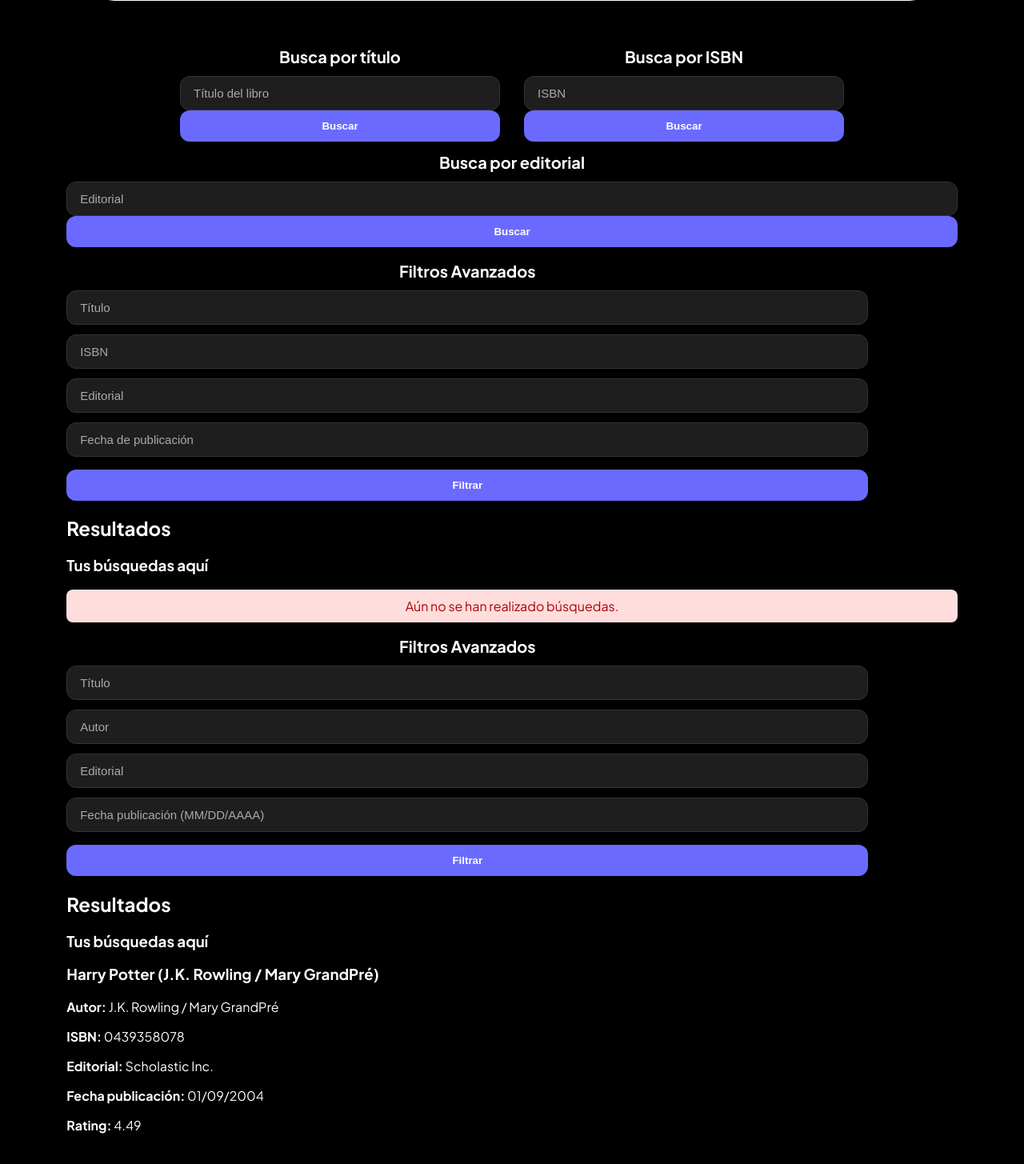
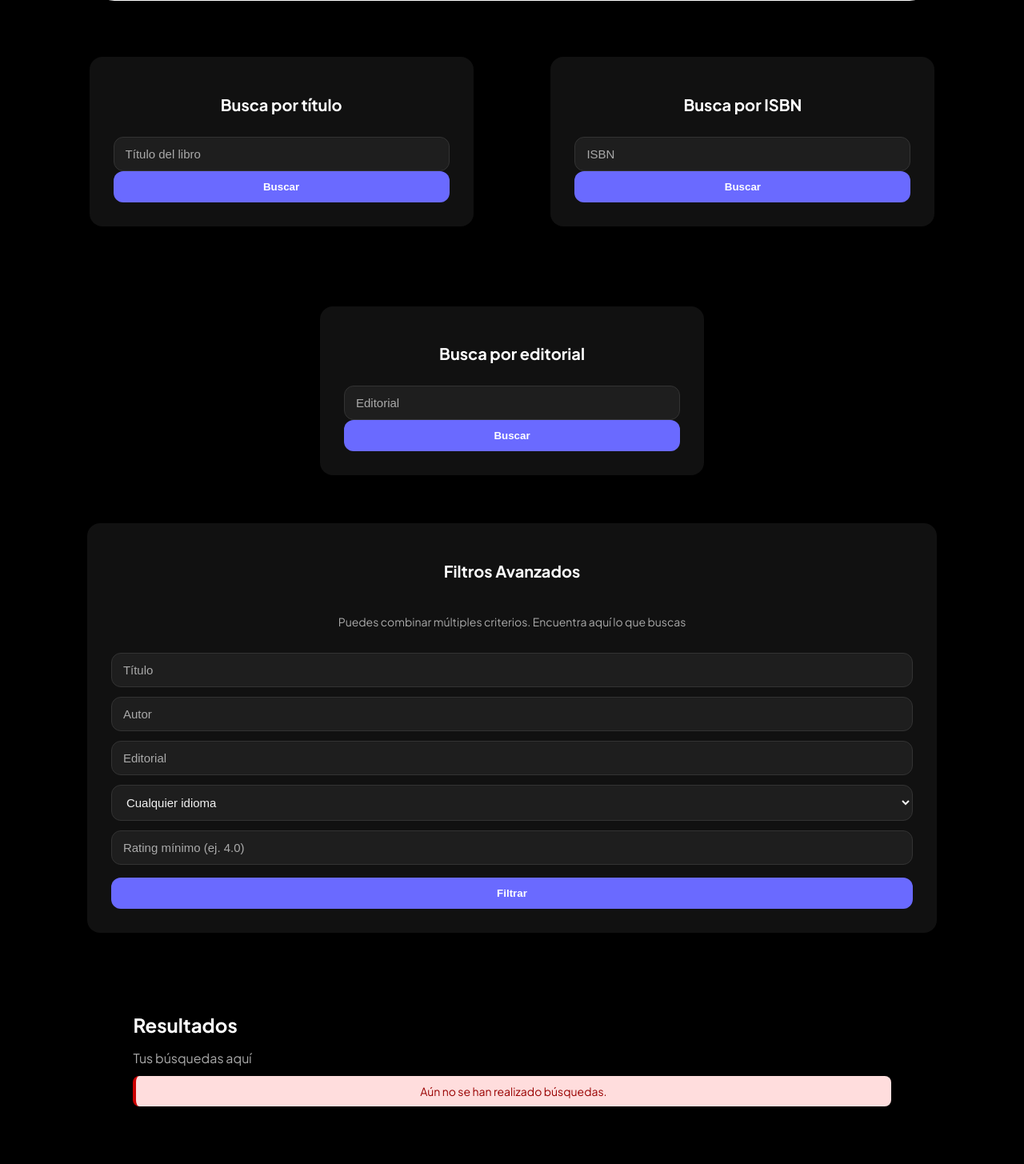
Before and after one commit to vcalderonc/ProyectoFinalSQL, a Flask app: page /libros in a window 1280 px wide. Shown: the part 452-1907 px from the top of the page at 80% size. Before the commit the page ends 1869 px from the top, so only its background shows below. Run offline with Flask 3, Linux system fonts and the light colour scheme; data that the repository does not hold is empty.

Commit message:
termiando libros y peli

```diff
--- a/ProyectoFinalSQL/Backend/app.py
+++ b/ProyectoFinalSQL/Backend/app.py
@@ -28,9 +28,11 @@ app = Flask(
 def libros():
     titulo = request.args.get("titulo")
     isbn = request.args.get("isbn")
-    fecha = request.args.get("fecha")
     editorial = request.args.get("editorial")
-    resultado = obtener_libros(titulo, isbn, fecha, editorial)
+    autor = request.args.get("autor")
+    idioma = request.args.get("idioma")
+    rating_min = request.args.get("rating_min")
+    resultado = obtener_libros(titulo, isbn, editorial, autor, idioma, rating_min)
     return render_template("libros.html", libros=resultado)
 
 
--- a/ProyectoFinalSQL/Frontend/Static/libros.css
+++ b/ProyectoFinalSQL/Frontend/Static/libros.css
@@ -1,24 +1,102 @@
-/* ------------------ FILTROS BÁSICOS Y AVANZADOS ------------------ */
-/* ------------------ FILTROS BÁSICOS Y AVANZADOS ------------------ */
+/* ------------------ ESTILO BASE ------------------ */
+body {
+  font-family: 'Plus Jakarta Sans', sans-serif;
+  margin: 0;
+  background-color: #000;
+  color: #fff;
+}
+
+.main-wrapper {
+  padding-inline: 6.5vw;
+}
+
+/* ------------------ HEADER ------------------ */
+header {
+  background-color: #000;
+  color: #fff;
+  padding: 24px 6.5vw;
+  display: flex;
+  justify-content: space-between;
+  align-items: center;
+  flex-wrap: wrap;
+}
+
+.logo {
+  font-size: 1.4rem;
+  font-weight: 700;
+  text-transform: uppercase;
+}
+
+.menu-icon {
+  font-size: 24px;
+  color: #fff;
+  cursor: pointer;
+}
+
+/* ------------------ HERO ------------------ */
+.secondary-hero {
+  background-color: #fff;
+  color: #000;
+  border-radius: 32px;
+  max-width: 95%;
+  margin: 40px auto;
+  display: flex;
+  justify-content: space-between;
+  align-items: center;
+  padding: 40px 60px;
+  flex-wrap: wrap;
+}
+
+.secondary-hero .hero-text {
+  flex: 1;
+  padding-right: 40px;
+}
+
+.secondary-hero .hero-text h1 {
+  font-size: 24px;
+  font-weight: 700;
+  margin-bottom: 10px;
+  color: #000;
+}
+
+.secondary-hero .hero-text p {
+  font-size: 14px;
+  color: #333;
+}
+
+.secondary-hero .hero-image {
+  flex: 1;
+  max-width: 600px;
+}
+
+.secondary-hero .hero-image video {
+  width: 100%;
+  height: 100%;
+  object-fit: cover;
+}
+
+/* ------------------ FILTROS (BÁSICOS Y AVANZADOS) ------------------ */
 .filtros-basicos {
   display: flex;
-  gap: 30px;
+  gap: 40px;
   justify-content: center;
   flex-wrap: wrap;
-  margin: 40px auto 20px;
-  padding-inline: 6vw;
+  margin-top: 30px;
+  margin-bottom: 20px;
 }
 
-.filtros-basicos .filtro-box {
+.filtro-box {
   background-color: #111;
   border-radius: 16px;
   padding: 30px;
-  flex: 1 1 400px;
-  max-width: 480px;
-  box-sizing: border-box;
+  margin: 30px auto;
   display: flex;
   flex-direction: column;
   gap: 16px;
+  min-width: 360px;
+  max-width: 420px;
+  flex: 1;
+  text-align: center;
 }
 
 .filtro-box h1,
@@ -32,7 +110,7 @@
 .filtro-box .input-field,
 .filtro-box select {
   width: 100%;
-  padding: 12px 16px;
+  padding: 12px 14px;
   border-radius: 12px;
   border: 1px solid #333;
   background-color: #1e1e1e;
@@ -62,231 +140,149 @@
   background-color: #4d4dd6;
 }
 
-/* Filtros avanzados */
-.filtros-avanzados {
-  background-color: #111;
-  border-radius: 16px;
-  padding: 30px;
-  margin: 30px auto;
-  max-width: 92%;
-  display: flex;
-  flex-direction: column;
-  gap: 16px;
+/* ------------------ RESULTADOS ------------------ */
+.resultados {
+  padding: 40px 6.5vw;
+  margin-top: 40px;
 }
 
-.filtros-avanzados h2 {
-  font-size: 20px;
-  color: #fff;
-  text-align: center;
-  margin-bottom: 12px;
+.resultados h1 {
+  font-size: 24px;
+  font-weight: 700;
+  margin-bottom: 4px;
 }
 
-.filtros-avanzados .input-group {
-  display: flex;
-  flex-wrap: wrap;
-  gap: 12px;
+.resultados h3 {
+  font-size: 16px;
+  font-weight: 500;
+  margin-bottom: 12px;
+  color: #aaa;
 }
 
-/* Responsive */
+.resultados .error-message {
+  background-color: #ffdddd;
+  color: #900;
+  padding: 10px 16px;
+  border-left: 4px solid #c00;
+  border-radius: 8px;
+  margin-top: 0;
+  margin-bottom: 32px;
+  font-size: 14px;
+  font-weight: 500;
+}
+
+/* ------------------ RETÍCULA ------------------ */
+.peliculas-grid {
+  display: grid;
+  grid-template-columns: repeat(auto-fill, minmax(260px, 1fr));
+  gap: 32px;
+  justify-items: center;
+  max-width: 1600px;
+  margin: 0 auto;
+}
+
+.pelicula-card {
+  background-color: #111;
+  border: 1px solid #333;
+  border-radius: 20px;
+  padding: 20px;
+  width: 100%;
+  max-width: 280px;
+  box-shadow: 0 4px 12px rgba(0, 0, 0, 0.2);
+  transition: transform 0.3s ease, box-shadow 0.3s ease;
+}
+
+.pelicula-card:hover {
+  transform: translateY(-4px);
+  box-shadow: 0 0 0 1px #444;
+}
+
+.pelicula-card h3 {
+  font-size: 18px;
+  font-weight: 700;
+  margin-bottom: 10px;
+}
+
+.pelicula-card p {
+  font-size: 14px;
+  color: #ccc;
+  margin: 4px 0;
+}
+
+.pelicula-card p strong {
+  color: #fff;
+}
+
+/* ------------------ MODAL PERSONALIZADO ------------------ */
+.modal {
+  display: none;
+  position: fixed;
+  z-index: 10000;
+  left: 0;
+  top: 0;
+  width: 100%;
+  height: 100%;
+  background-color: rgba(0, 0, 0, 0.7);
+  backdrop-filter: blur(3px);
+  justify-content: center;
+  align-items: center;
+}
+
+.modal-content {
+  background-color: #1e1e1e;
+  padding: 30px;
+  border-radius: 16px;
+  width: 90%;
+  max-width: 400px;
+  text-align: center;
+  box-shadow: 0 4px 12px rgba(255, 255, 255, 0.1);
+  animation: fadeIn 0.3s ease;
+  color: #fff;
+}
+
+.modal-content p {
+  margin: 0;
+  font-size: 16px;
+}
+
+.close-btn {
+  position: absolute;
+  top: 10px;
+  right: 20px;
+  color: #aaa;
+  font-size: 24px;
+  cursor: pointer;
+}
+
+.close-btn:hover {
+  color: #fff;
+}
+
+/* ------------------ RESPONSIVE ------------------ */
 @media (max-width: 768px) {
-  .filtros-basicos {
+  header {
     flex-direction: column;
+    gap: 12px;
+  }
+
+  .peliculas-grid {
+    grid-template-columns: repeat(auto-fill, minmax(160px, 1fr));
     gap: 20px;
   }
 
   .filtro-box {
+    padding: 20px;
+    gap: 12px;
     max-width: 100%;
   }
 
-  .filtros-avanzados .input-group {
+  .secondary-hero {
     flex-direction: column;
+    padding: 30px;
+  }
+
+  .secondary-hero .hero-text {
+    padding-right: 0;
+    margin-bottom: 20px;
   }
 }
-
-
-/* Responsive */
-@media (max-width: 768px) {
-  .filtros-basicos {
-    flex-direction: column;
-    gap: 20px;
-  }
-
-  .filtro-box {
-    max-width: 100%;
-  }
-
-  .filtros-avanzados .input-group {
-    flex-direction: column;
-  }
-}
-/* ------------------ ESTILO BASE ------------------ */
-body {
-  font-family: 'Plus Jakarta Sans', sans-serif;
-  margin: 0;
-  background-color: #000;
-  color: #fff;
-}
-
-header {
-  background-color: #000;
-  color: #fff;
-  padding: 24px 6.5vw;
-  display: flex;
-  justify-content: space-between;
-  align-items: center;
-  flex-wrap: wrap;
-}
-
-.logo {
-  font-size: 1.4rem;
-  font-weight: 700;
-  text-transform: uppercase;
-}
-
-.menu-icon {
-  font-size: 24px;
-  color: #fff;
-  cursor: pointer;
-}
-
-.dropdown-menu {
-  display: none;
-  background-color: #111;
-  color: white;
-  padding: 10px 20px;
-  position: absolute;
-  top: 80px;
-  right: 0;
-  border-radius: 12px;
-  z-index: 100;
-}
-
-.dropdown-menu ul {
-  list-style: none;
-  padding: 0;
-  margin: 0;
-}
-
-.dropdown-menu ul li {
-  padding: 10px 0;
-}
-
-.dropdown-menu ul li a {
-  color: white;
-  text-decoration: none;
-  font-weight: 500;
-}
-
-.dropdown-menu ul li:hover {
-  background-color: #222;
-}
-
-/* ------------------ FILTROS BÁSICOS PERSONALIZADOS ------------------ */
-.filtros-basicos {
-  display: flex;
-  gap: 30px;
-  justify-content: center;
-  flex-wrap: wrap;
-  margin-top: 30px;
-  margin-bottom: 20px;
-}
-
-.filtros-basicos .filtro-box {
-  background-color: #111;
-  border-radius: 16px;
-  padding: 30px;
-  display: flex;
-  flex-direction: column;
-  gap: 16px;
-  min-width: 360px;
-  max-width: 400px;
-  flex: 1;
-  text-align: center;
-}
-
-.filtros-basicos .filtro-box h1 {
-  font-size: 20px;
-  margin-bottom: 10px;
-}
-
-.filtros-basicos .filtro-box .input-field,
-.filtros-basicos .filtro-box select {
-  width: 100%;
-  padding: 12px 14px;
-  border-radius: 12px;
-  border: 1px solid #333;
-  background-color: #1e1e1e;
-  color: #f1f1f1;
-  font-size: 15px;
-  outline: none;
-  box-sizing: border-box;
-}
-
-.filtros-basicos .filtro-box button {
-  width: 100%;
-  padding: 12px;
-  border-radius: 12px;
-  background-color: #6a6aff;
-  color: white;
-  font-weight: 600;
-  border: none;
-  cursor: pointer;
-  transition: background-color 0.3s ease;
-}
-
-.filtros-basicos .filtro-box button:hover {
-  background-color: #4d4dd6;
-}
-
-/* ------------------ FILTROS AVANZADOS ------------------ */
-.filtro-box-avanzado {
-  background-color: #111;
-  border-radius: 16px;
-  padding: 30px;
-  margin: 30px auto;
-  display: flex;
-  flex-direction: column;
-  gap: 16px;
-  width: 90%;
-  max-width: 1000px;
-}
-
-.filtro-box-avanzado h2 {
-  font-size: 18px;
-  color: #fff;
-  margin-bottom: 16px;
-  text-align: center;
-}
-
-.filtro-box-avanzado .input-field,
-.filtro-box-avanzado select {
-  width: 100%;
-  padding: 12px 14px;
-  border-radius: 12px;
-  border: 1px solid #333;
-  background-color: #1e1e1e;
-  color: #f1f1f1;
-  font-size: 15px;
-  outline: none;
-  box-sizing: border-box;
-}
-
-.filtro-box-avanzado .input-field::placeholder {
-  color: #aaa;
-}
-
-.filtro-box-avanzado button {
-  width: 100%;
-  padding: 12px;
-  border-radius: 12px;
-  background-color: #6a6aff;
-  color: white;
-  font-weight: 600;
-  border: none;
-  cursor: pointer;
-  transition: background-color 0.3s ease;
-}
-
-.filtro-box-avanzado button:hover {
-  background-color: #4d4dd6;
-}
--- a/ProyectoFinalSQL/Frontend/Templates/libros.html
+++ b/ProyectoFinalSQL/Frontend/Templates/libros.html
@@ -9,9 +9,18 @@
   <link rel="stylesheet" href="https://cdnjs.cloudflare.com/ajax/libs/font-awesome/6.5.0/css/all.min.css" />
   <link href="https://fonts.googleapis.com/css2?family=Plus+Jakarta+Sans:wght@400;600;700&display=swap" rel="stylesheet">
 </head>
+
 <body>
+  <!-- Modal de error -->
+  <div id="modalError" class="modal">
+    <div class="modal-content">
+      <span class="close-btn" onclick="cerrarModalError()">&times;</span>
+      <p id="mensajeError">Mensaje de error</p>
+    </div>
+  </div>
+
   <div class="main-wrapper">
-    <!-- Header con logo y título -->
+    <!-- Header -->
     <header class="custom-header" style="display: flex; align-items: center; justify-content: space-between; padding-inline: 6.5vw;">
       <div style="display: flex; align-items: center; gap: 20px;">
         <div class="logo">
@@ -34,7 +43,7 @@
       </div>
     </header>
 
-    <!-- Hero con video -->
+    <!-- Hero -->
     <section class="hero-section secondary-hero">
       <div class="hero-text">
         <h1>Una colección viva de libros</h1>
@@ -49,9 +58,9 @@
       </div>
     </section>
 
-    <!-- Filtros básicos -->
-    <section style="display: flex; gap: 30px; justify-content: center; flex-wrap: wrap; margin-top: 30px;">
-      <div class="filtro-box" style="min-width: 400px;">
+<!-- Filtros básicos unificados -->
+<section class="filtros-basicos">
+  <div class="filtro-box">
     <h1>Busca por título</h1>
     <form method="get" action="#resultados" onsubmit="return validarTitulo(this)">
       <input type="text" class="input-field" name="titulo" placeholder="Título del libro">
@@ -59,37 +68,54 @@
     </form>
   </div>
 
-      <div class="filtro-box" style="min-width: 400px;">
+  <div class="filtro-box">
     <h1>Busca por ISBN</h1>
-        <form method="get" action="#resultados">
+    <form method="get" action="#resultados" onsubmit="return validarISBNBasico(this)">
       <input type="text" class="input-field" name="isbn" placeholder="ISBN">
       <button type="submit" class="button1">Buscar</button>
     </form>
   </div>
-    </section>
 
-     <div class="filtro-box" style="min-width: 400px;">
+  <div class="filtro-box">
     <h1>Busca por editorial</h1>
-        <form method="get" action="#resultados">
+    <form method="get" action="#resultados" onsubmit="return validarEditorialBasico(this)">
       <input type="text" class="input-field" name="editorial" placeholder="Editorial">
       <button type="submit" class="button1">Buscar</button>
     </form>
   </div>
 </section>
 
-    <!-- Filtros avanzados -->
+
+    <!-- Filtros avanzados mejorados -->
 <section class="filtro-box" style="max-width: none; width: 90%;">
   <h2>Filtros Avanzados</h2>
+  <p style="text-align:center; color:#aaa; font-size:14px;">
+    Puedes combinar múltiples criterios. Encuentra aquí lo que buscas
+  </p>
   <form method="get" action="#resultados" onsubmit="return validarAvanzado(this)">
     <div style="display: flex; flex-wrap: wrap; gap: 12px;">
       <input type="text" name="titulo" class="input-field" placeholder="Título">
-          <input type="text" name="isbn" class="input-field" placeholder="ISBN">
+      <input type="text" name="autor" class="input-field" placeholder="Autor">
       <input type="text" name="editorial" class="input-field" placeholder="Editorial">
-          <input type="text" name="fecha" class="input-field" placeholder="Fecha de publicación">
+      <select name="idioma" class="input-field">
+  <option value="">Cualquier idioma</option>
+  <option value="eng" {% if request.args.get('idioma') == 'eng' %}selected{% endif %}>Inglés</option>
+  <option value="en-GB" {% if request.args.get('idioma') == 'en-GB' %}selected{% endif %}>Inglés (UK)</option>
+  <option value="rus" {% if request.args.get('idioma') == 'rus' %}selected{% endif %}>Ruso</option>
+  <option value="lat" {% if request.args.get('idioma') == 'lat' %}selected{% endif %}>Latín</option>
+  <option value="por" {% if request.args.get('idioma') == 'por' %}selected{% endif %}>Portugués</option>
+  <option value="grc" {% if request.args.get('idioma') == 'grc' %}selected{% endif %}>Griego clásico</option>
+  <option value="nor" {% if request.args.get('idioma') == 'nor' %}selected{% endif %}>Noruego</option>
+  <option value="jpn" {% if request.args.get('idioma') == 'jpn' %}selected{% endif %}>Japonés</option>
+</select>
+
+
+<input type="number" name="rating_min" class="input-field" step="0.1" min="0" max="5" placeholder="Rating mínimo (ej. 4.0)">
     </div>
     <button type="submit" class="button1" style="margin-top: 16px;">Filtrar</button>
   </form>
 </section>
+
 
     <!-- Resultados -->
     <section class="resultados" id="resultados">
@@ -103,8 +129,8 @@
               <p><strong>Autor:</strong> {{ libro.authors }}</p>
               <p><strong>ISBN:</strong> {{ libro.isbn }}</p>
               <p><strong>Editorial:</strong> {{ libro.publisher }}</p>
-              <p><strong>Fecha publicación:</strong> {{ libro.publication_date }}</p>
               <p><strong>Rating:</strong> {{ libro.average_rating }}</p>
+              <p><strong>Idioma:</strong> {{ libro.language_code or "No disponible" }}</p>
             </div>
           {% endfor %}
         </div>
@@ -118,43 +144,24 @@
         </div>
       {% endif %}
     </section>
-     <!-- Filtros avanzados -->
-    <section class="filtro-box" style="max-width: none; width: 90%;">
-      <h2>Filtros Avanzados</h2>
-      <form method="get" action="#resultados">
-        <div style="display: flex; flex-wrap: wrap; gap: 12px;">
-          <input type="text" name="titulo" class="input-field" placeholder="Título">
-          <input type="text" name="autor" class="input-field" placeholder="Autor">
-          <input type="text" name="editorial" class="input-field" placeholder="Editorial">
-          <input type="text" name="fecha" class="input-field" placeholder="Fecha publicación (MM/DD/AAAA)">
-        </div>
-        <button type="submit" class="button1" style="margin-top: 16px;">Filtrar</button>
-      </form>
-    </section>
-
-    <!-- Resultados -->
-    <section class="resultados" id="resultados">
-      <h1>Resultados</h1>
-      <h3>Tus búsquedas aquí</h3>
-      <div class="peliculas-grid">
-        <div class="pelicula-card">
-          <h3>Harry Potter (J.K. Rowling / Mary GrandPré)</h3>
-          <p><strong>Autor:</strong> J.K. Rowling / Mary GrandPré</p>
-          <p><strong>ISBN:</strong> 0439358078</p>
-          <p><strong>Editorial:</strong> Scholastic Inc.</p>
-          <p><strong>Fecha publicación:</strong> 01/09/2004</p>
-          <p><strong>Rating:</strong> 4.49</p>
-        </div>
-      </div>
-    </section>
   </div>
 
-  </div>
-
+  <!-- Scripts -->
   <script>
     function toggleMenu() {
       const menu = document.getElementById("side-menu");
       menu.classList.toggle("show");
+    }
+
+    function cerrarModalError() {
+      document.getElementById("modalError").style.display = "none";
+    }
+
+    function mostrarModalError(texto) {
+      const modal = document.getElementById("modalError");
+      const mensaje = document.getElementById("mensajeError");
+      mensaje.textContent = texto;
+      modal.style.display = "flex";
     }
 
     function validarTitulo(form) {
@@ -162,25 +169,98 @@
       const regex = /^[A-Za-zÁÉÍÓÚÑáéíóúñ\s\d]+$/;
 
       if (!titulo || /^\d/.test(titulo) || !regex.test(titulo)) {
-        alert("El título no puede comenzar con número ni contener caracteres especiales.");
+        mostrarModalError("⚠️ El título no puede comenzar con número ni contener caracteres especiales.");
         return false;
       }
       return true;
     }
 
-    function validarAvanzado(form) {
-      const titulo = form.titulo.value.trim();
-      const isbn = form.isbn.value.trim();
-      const editorial = form.editorial.value.trim();
-      const fecha = form.fecha.value.trim();
-
-      if (!titulo && !isbn && !editorial && !fecha) {
-        alert("Ingresa al menos un filtro para aplicar búsqueda avanzada.");
+    function validarEditorial(valor) {
+  const regex = /^[A-Za-zÁÉÍÓÚÑáéíóúñ\s]+$/;
+  if (!regex.test(valor)) {
+    mostrarModalError("⚠️ La editorial no debe contener números ni caracteres especiales.");
     return false;
   }
-      if (titulo && !validarTitulo({ titulo: { value: titulo } })) return false;
   return true;
 }
+
+function validarISBN(valor) {
+  const regex = /^\d+$/;
+  if (!regex.test(valor)) {
+    mostrarModalError("⚠️ El ISBN solo debe contener números.");
+    return false;
+  }
+  return true;
+}
+
+
+    function validarAvanzado(form) {
+  const campos = [
+    form.titulo?.value.trim(),
+    form.autor?.value.trim(),
+    form.editorial?.value.trim(),
+    form["año_desde"]?.value.trim(),
+    form["año_hasta"]?.value.trim(),
+    form.idioma?.value.trim(),
+    form.rating_min?.value.trim()
+  ];
+
+  // Verifica si al menos uno de los campos tiene contenido
+  const hayContenido = campos.some(valor => valor && valor !== "");
+
+  if (!hayContenido) {
+    mostrarModalError("⚠️ Ingresa al menos un filtro para aplicar búsqueda avanzada.");
+    return false;
+  }
+
+
+
+  // Validación de rating
+  const ratingMin = parseFloat(form.rating_min?.value);
+  if (!isNaN(ratingMin) && (ratingMin < 0 || ratingMin > 5)) {
+    mostrarModalError("⚠️ El rating debe estar entre 0.0 y 5.0.");
+    return false;
+  }
+
+  return true;
+}
+function validarEditorial(valor) {
+  const regex = /^[A-Za-zÁÉÍÓÚÑáéíóúñ\s]+$/;
+  if (!regex.test(valor)) {
+    mostrarModalError("⚠️ La editorial no debe contener números ni caracteres especiales.");
+    return false;
+  }
+  return true;
+}
+
+function validarISBN(valor) {
+  const regex = /^\d+$/;
+  if (!regex.test(valor)) {
+    mostrarModalError("⚠️ El ISBN solo debe contener números.");
+    return false;
+  }
+  return true;
+}
+
+// Para formularios básicos:
+function validarEditorialBasico(form) {
+  const input = form.editorial;
+  if (!validarEditorial(input.value.trim())) {
+    input.value = '';
+    return false;
+  }
+  return true;
+}
+
+function validarISBNBasico(form) {
+  const input = form.isbn;
+  if (!validarISBN(input.value.trim())) {
+    input.value = '';
+    return false;
+  }
+  return true;
+}
+
   </script>
 </body>
 </html>
```
Also changed, not shown: ProyectoFinalSQL/Backend/db_mysql.py (+30 -8 lines). Lines whose indentation alone changed are shown as unchanged.
